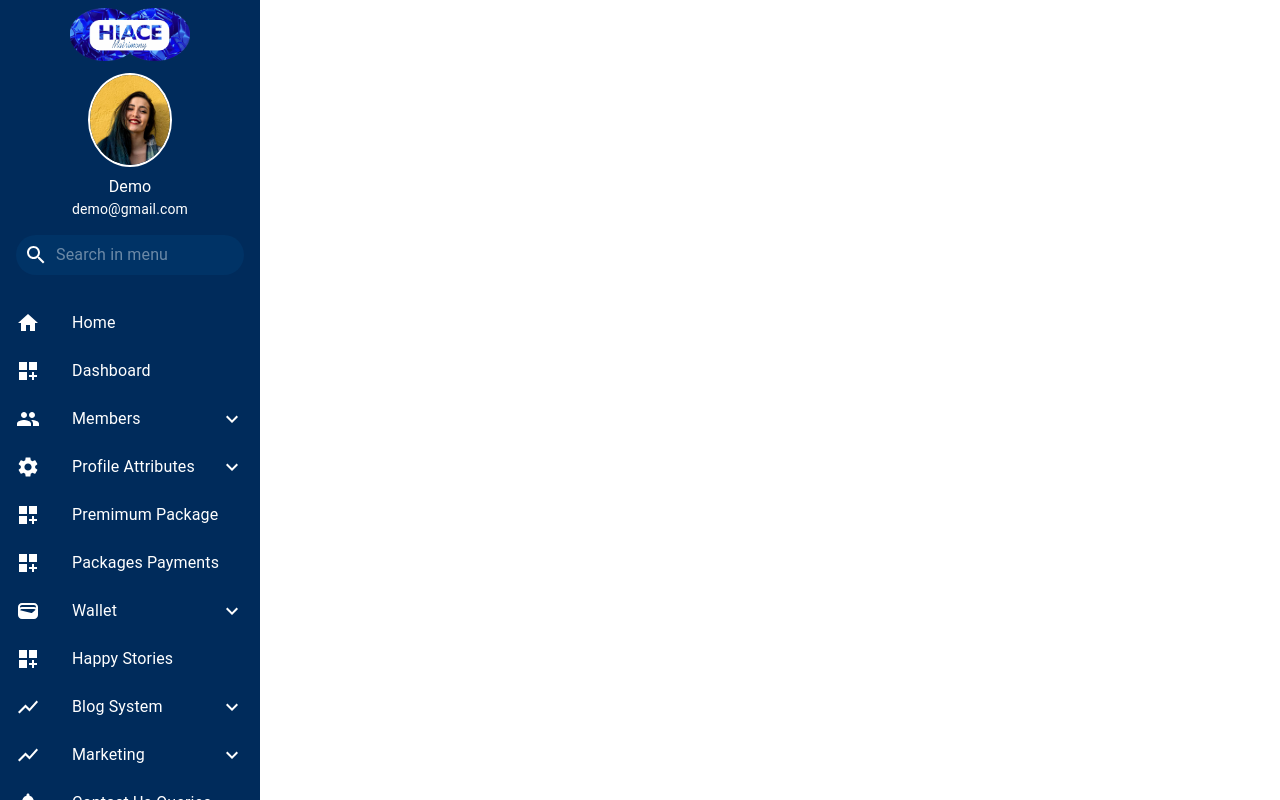
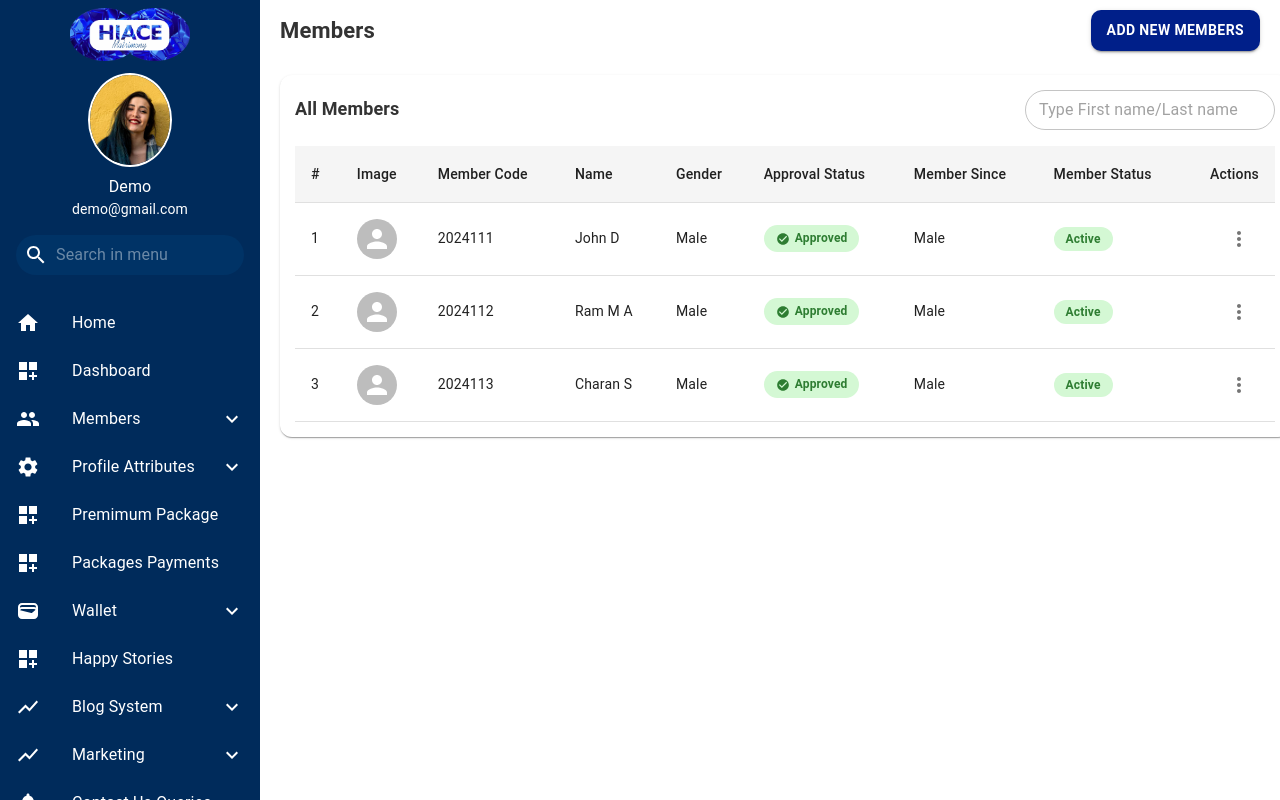
Before and after one commit to jagadeeshr8464/NewDemo, a React (Create React App) app: page /AddMembers in a window 1280 px wide. Built offline with nearby package versions, Linux system fonts and the light colour scheme.

Commit message:
commit by jagadeesh with adding addMembers page

```diff
--- a/src/App.js
+++ b/src/App.js
@@ -8,6 +8,7 @@ import { Box } from "@mui/material";
 import HappyStories from "./components/HappyStories";
 import GoodPlans from "./components/GoodPlans";
 import ContactUs from "./components/ContactUs";
+import AddMembers from "./components/AddMembers";
 
 const App = () => {
   const [isLoggedIn, setIsLoggedIn] = useState(false);
@@ -35,7 +36,7 @@ const App = () => {
       >
         <Routes>
           {/* Public Routes */}
-          <Route path="/" element={<HomePage />} />
+           <Route path="/" element={<HomePage />} />
           <Route
             path="/registration"
             element={<Registration setIsLoggedIn={setIsLoggedIn} />}
@@ -54,6 +55,7 @@ const App = () => {
               <Route path="/GoodPlans" element={<GoodPlans />} />
               <Route path="/ContactUs" element={<ContactUs  />} />
               <Route path="/HomePage" element={<HomePage />} />
+              <Route path="/AddMembers" element={<AddMembers />} />
             </>
           )}
         </Routes>
@@ -63,58 +65,3 @@ const App = () => {
 };
 
 export default App;
-
-
-
-
-
-
-
-
-
-
-
-
-
-
-
-
-
-
-
-// import React from 'react';
-// import { BrowserRouter as Router, Routes, Route } from 'react-router-dom';
-// import Registration from './components/Registration';
-// import HowItWorks from './components/HowItWorks';
-// import HappyStories from './components/HappyStories';
-// import GoodPlans from './components/GoodPlans';
-// import ContactUs from './components/ContactUs';
-// import HomePage from './components/HomePage';
-// import UserProfile from './components/UserProfile';
-
-// function App() {
-//   return (
-//     <Router>
-//       {/* Routes for navigation */}
-
-//       <Routes>
-//         <Route path="/" element={<HomePage />} />
-//         <Route path="/registration" element={<Registration />} />
-//          <Route path="/how-it-works" element={<HowItWorks />} />
-//         <Route path="/happy-stories" element={<HappyStories />} />
-//         <Route path="/good-plans" element={<GoodPlans />} />
-//          <Route path="/contact-us" element={<ContactUs />} />
-//       </Routes>
-//       <div >
-//       {/* <HomePage/>
-//       <Registration/>  */}
-//       <HowItWorks/>
-//       <HappyStories/>
-//       <GoodPlans/>
-//       <ContactUs/>
-//     </div>
-//     </Router>
-//   );
-// }
-
-// export default App;
--- /dev/null
+++ b/src/components/AddMembers.js
@@ -0,0 +1,249 @@
+import React, { useState } from "react";
+import {
+  Box,
+  Button,
+  Table,
+  TableBody,
+  TableCell,
+  TableContainer,
+  TableHead,
+  TableRow,
+  Paper,
+  Avatar,
+  Typography,
+  TextField,
+  IconButton,
+  Menu,
+  MenuItem,
+  Modal,
+} from "@mui/material";
+import MoreVertIcon from "@mui/icons-material/MoreVert";
+import CheckCircleIcon from "@mui/icons-material/CheckCircle";
+import { styled } from "@mui/system";
+
+const styles = {
+  mainContainer: {
+    backgroundColor: "#fff",
+    padding: "10px 20px",
+    marginLeft: "260px",
+  },
+};
+
+// Styled Components (Matches UI Colors & Shapes)
+const ApprovalBadge = styled("span")({
+  backgroundColor: "#d4f8d4",
+  color: "#2e7d32",
+  padding: "5px 12px",
+  borderRadius: "15px",
+  fontSize: "12px",
+  display: "inline-flex",
+  alignItems: "center",
+  gap: "5px",
+  fontWeight: "bold",
+});
+
+const StatusBadge = styled("span")({
+  backgroundColor: "#d4f8d4",
+  color: "#2e7d32",
+  padding: "5px 12px",
+  borderRadius: "15px",
+  fontSize: "12px",
+  fontWeight: "bold",
+});
+
+const MembersTable = () => {
+  const [members, setMembers] = useState([
+    { id: 1, code: "2024111", name: "John D", gender: "Male", since: "Male", status: "Active" },
+    { id: 2, code: "2024112", name: "Ram M A", gender: "Male", since: "Male", status: "Active" },
+    { id: 3, code: "2024113", name: "Charan S", gender: "Male", since: "Male", status: "Active" },
+  ]);
+
+  const [anchorEl, setAnchorEl] = useState(null);
+  const [selectedRow, setSelectedRow] = useState(null);
+  const [openModal, setOpenModal] = useState(false);
+
+  // State for New Member Form
+  const [newMember, setNewMember] = useState({
+    name: "",
+    gender: "",
+    code: "",
+    since: "",
+    status: "Active",
+  });
+
+  // Open action menu
+  const handleMenuClick = (event, row) => {
+    setAnchorEl(event.currentTarget);
+    setSelectedRow(row);
+  };
+
+  // Close action menu
+  const handleMenuClose = () => {
+    setAnchorEl(null);
+    setSelectedRow(null);
+  };
+
+  // Open modal
+  const handleOpenModal = () => {
+    setOpenModal(true);
+  };
+
+  // Close modal
+  const handleCloseModal = () => {
+    setOpenModal(false);
+  };
+
+  // Handle input change in form
+  const handleChange = (e) => {
+    setNewMember({ ...newMember, [e.target.name]: e.target.value });
+  };
+
+  // Add new member
+  const handleSave = () => {
+    if (newMember.name && newMember.gender && newMember.code && newMember.since) {
+      setMembers([...members, { id: members.length + 1, ...newMember }]);
+      setNewMember({ name: "", gender: "", code: "", since: "", status: "Active" });
+      handleCloseModal();
+    }
+  };
+
+  // Delete member
+  const handleDelete = (id) => {
+    setMembers(members.filter((member) => member.id !== id));
+    handleMenuClose();
+  };
+
+  return (
+    <Box sx={styles.mainContainer}>
+      {/* Page Header - Members & Add Button */}
+      <Box
+        sx={{
+          display: "flex",
+          justifyContent: "space-between",
+          alignItems: "center",
+          flexWrap: "wrap",
+          mb: 3,
+        }}
+      >
+        <Typography
+          variant="h6"
+          fontWeight="bold"
+          sx={{ fontSize: "22px", color: "#333" }}
+        >
+          Members
+        </Typography>
+
+        <Button
+          variant="contained"
+          sx={{
+            bgcolor: "#001f89",
+            color: "white",
+            fontSize: "14px",
+            fontWeight: "bold",
+            padding: "8px 16px",
+            borderRadius: "10px",
+            "&:hover": { bgcolor: "#001970" },
+          }}
+          onClick={handleOpenModal}
+        >
+          Add New Members
+        </Button>
+      </Box>
+
+      {/* Table Container with "All Members" & Search Bar in the same row */}
+      <TableContainer component={Paper} sx={{ borderRadius: "12px", padding: "15px" }}>
+        <Box
+          sx={{
+            display: "flex",
+            justifyContent: "space-between",
+            alignItems: "center",
+            flexWrap: "wrap",
+            mb: 2,
+          }}
+        >
+          <Typography
+            variant="h6"
+            fontWeight="bold"
+            sx={{ fontSize: "18px", color: "#333" }}
+          >
+            All Members
+          </Typography>
+
+          <TextField
+            variant="outlined"
+            placeholder="Type First name/Last name"
+            size="small"
+            sx={{
+              width: { xs: "100%", md: "250px" },
+              "& .MuiOutlinedInput-root": {
+                borderRadius: "20px",
+                backgroundColor: "white",
+              },
+            }}
+          />
+        </Box>
+
+        <Table>
+          <TableHead sx={{ bgcolor: "#f5f5f5" }}>
+            <TableRow>
+              <TableCell>#</TableCell>
+              <TableCell>Image</TableCell>
+              <TableCell>Member Code</TableCell>
+              <TableCell>Name</TableCell>
+              <TableCell>Gender</TableCell>
+              <TableCell>Approval Status</TableCell>
+              <TableCell>Member Since</TableCell>
+              <TableCell>Member Status</TableCell>
+              <TableCell align="right">Actions</TableCell>
+            </TableRow>
+          </TableHead>
+          <TableBody>
+            {members.map((member) => (
+              <TableRow key={member.id}>
+                <TableCell>{member.id}</TableCell>
+                <TableCell><Avatar /></TableCell>
+                <TableCell>{member.code}</TableCell>
+                <TableCell>{member.name}</TableCell>
+                <TableCell>{member.gender}</TableCell>
+                <TableCell><ApprovalBadge><CheckCircleIcon sx={{ fontSize: "14px" }} />Approved</ApprovalBadge></TableCell>
+                <TableCell>{member.since}</TableCell>
+                <TableCell><StatusBadge>Active</StatusBadge></TableCell>
+                <TableCell align="right">
+                  <IconButton onClick={(e) => handleMenuClick(e, member)}>
+                    <MoreVertIcon />
+                  </IconButton>
+                  {/* <Menu anchorEl={anchorEl} open={Boolean(anchorEl)} onClose={handleMenuClose}>
+                    <MenuItem onClick={() => handleDelete(member.id)}>🗑️ Delete</MenuItem>
+                  </Menu> */}
+                  <Menu
+                    anchorEl={anchorEl}
+                    open={Boolean(anchorEl && selectedRow?.id === member.id)}
+                    onClose={handleMenuClose}
+                  >
+                    <MenuItem onClick={handleMenuClose}>👤 View Profile</MenuItem>
+                    <MenuItem onClick={() => handleDelete(member.id)}>🗑️ Delete</MenuItem>
+                    <MenuItem onClick={handleMenuClose}>💾 Save Profile</MenuItem>
+                  </Menu>
+                </TableCell>
+              </TableRow>
+            ))}
+          </TableBody>
+        </Table>
+      </TableContainer>
+
+      {/* Modal for Adding New Member */}
+      <Modal open={openModal} onClose={handleCloseModal}>
+        <Box sx={{ padding: 4, bgcolor: "white", width: "300px", margin: "100px auto", borderRadius: "8px" }}>
+          <Typography variant="h6">Add New Member</Typography>
+          <TextField label="Name" name="name" fullWidth sx={{ mt: 2 }} onChange={handleChange} />
+          <TextField label="Gender" name="gender" fullWidth sx={{ mt: 2 }} onChange={handleChange} />
+          <TextField label="Member Code" name="code" fullWidth sx={{ mt: 2 }} onChange={handleChange} />
+          <TextField label="Member Since" name="since" fullWidth sx={{ mt: 2 }} onChange={handleChange} />
+          <Button variant="contained" sx={{ mt: 2 }} onClick={handleSave}>Save</Button>
+        </Box>
+      </Modal>
+    </Box>
+  );
+};
+
+export default MembersTable;
--- a/src/components/FlyoutMenu/DrawerMenu.js
+++ b/src/components/FlyoutMenu/DrawerMenu.js
@@ -128,7 +128,7 @@ const Sidebar = () => {
           </ListItem>
           <Collapse in={openMenus.members} timeout="auto" unmountOnExit>
             <List component="div" disablePadding>
-              <ListItem button component={Link} to="/free-members" sx={{ pl: 8, color: "white" }}>
+              <ListItem button component={Link} to="/AddMembers" sx={{ pl: 8, color: "white" }}>
                 <ListItemIcon>
                   <FiberManualRecordIcon sx={{ color: "#fff" }} />
                 </ListItemIcon>
```
